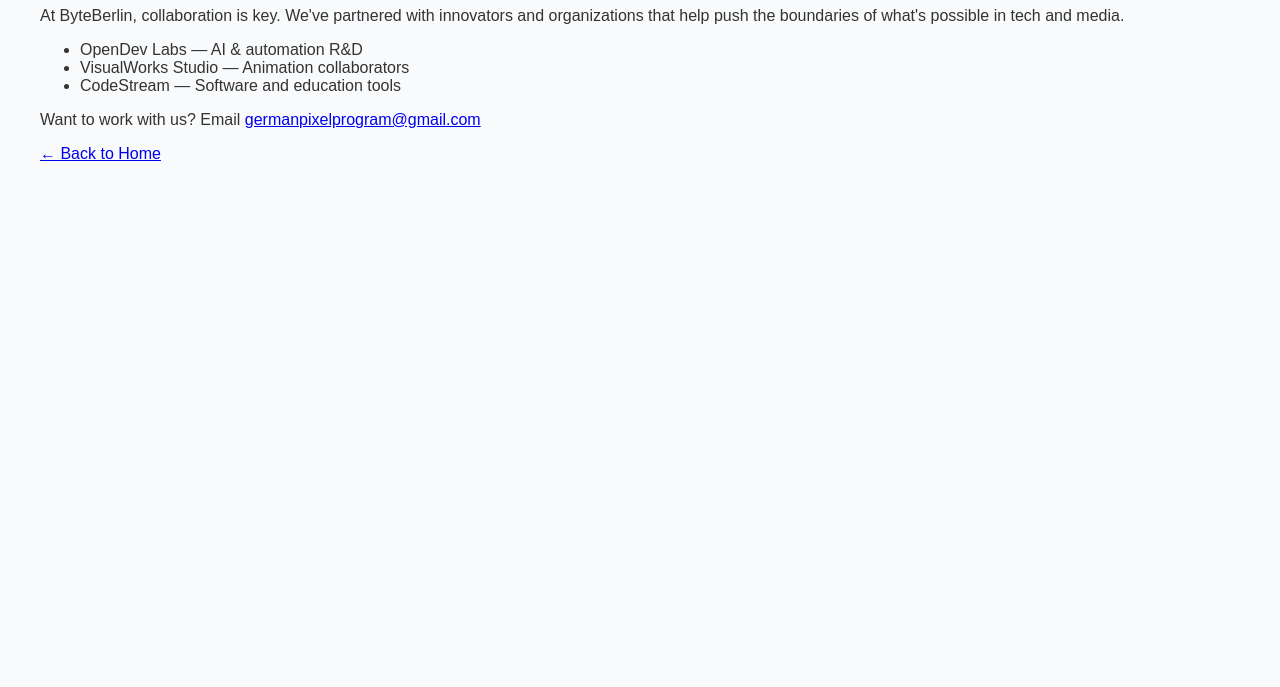
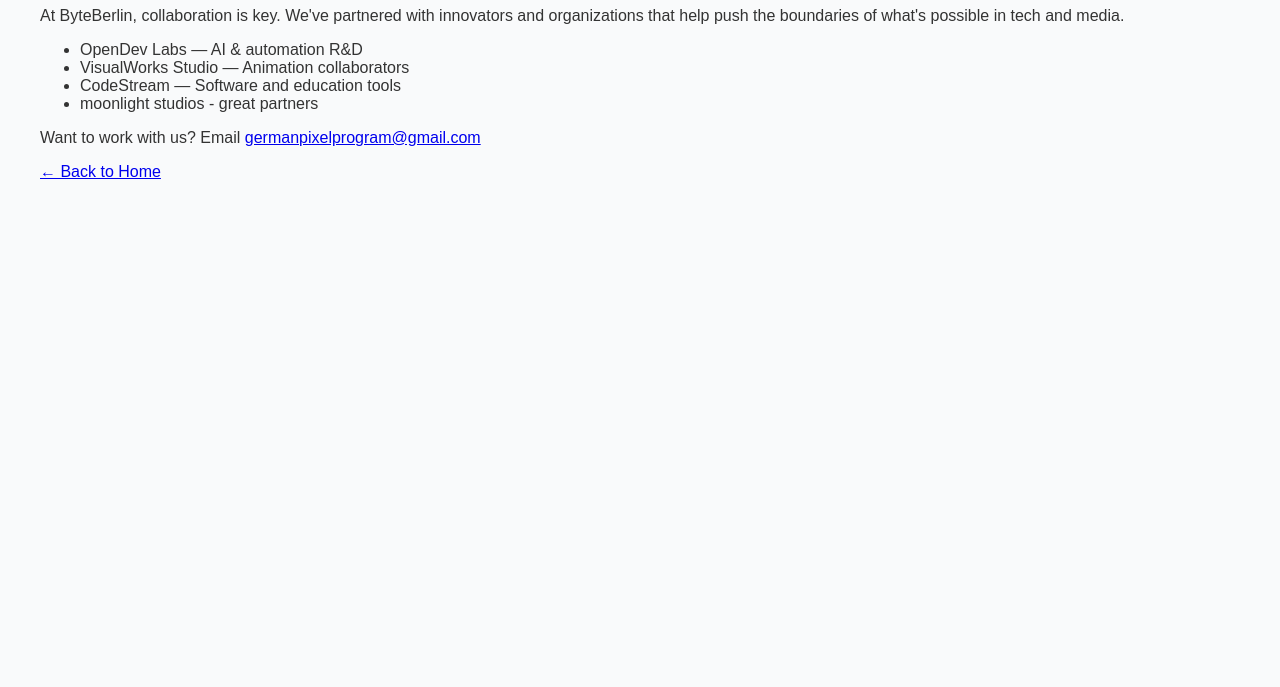
Before and after one commit to zurilane/ByteBerlin, a plain HTML site: page partners.html in a window 1280 px wide. Shown: the part 113-800 px from the top of the page. Drawn offline with Linux system fonts and the light colour scheme.

Commit message:
Update partners.html

```diff
--- a/partners.html
+++ b/partners.html
@@ -27,6 +27,7 @@
     <li>OpenDev Labs — AI & automation R&D</li>
     <li>VisualWorks Studio — Animation collaborators</li>
     <li>CodeStream — Software and education tools</li>
+     <li>moonlight studios - great partners</li>
   </ul>
 
   <p>Want to work with us? Email <a href="mailto:germanpixelprogram@gmail.com">germanpixelprogram@gmail.com</a></p>
```
